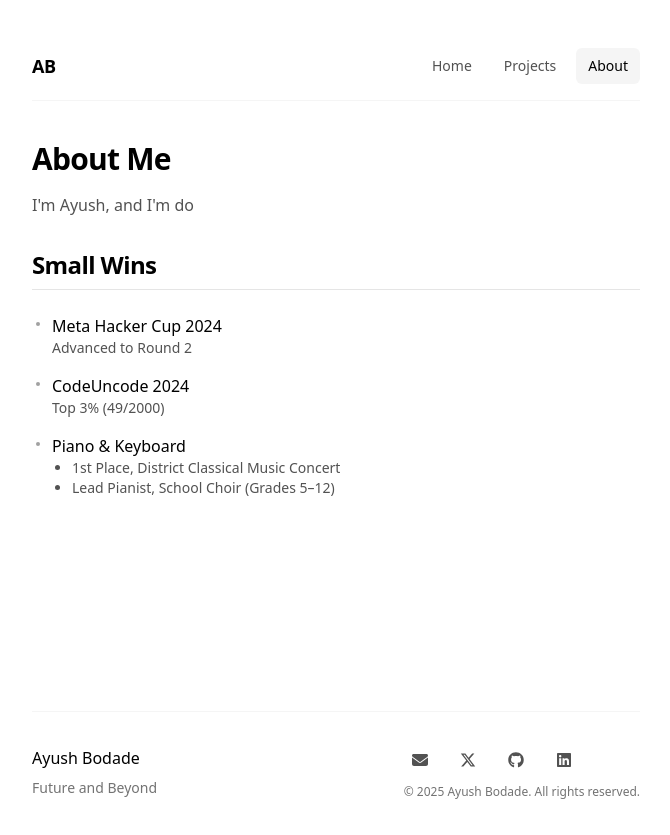
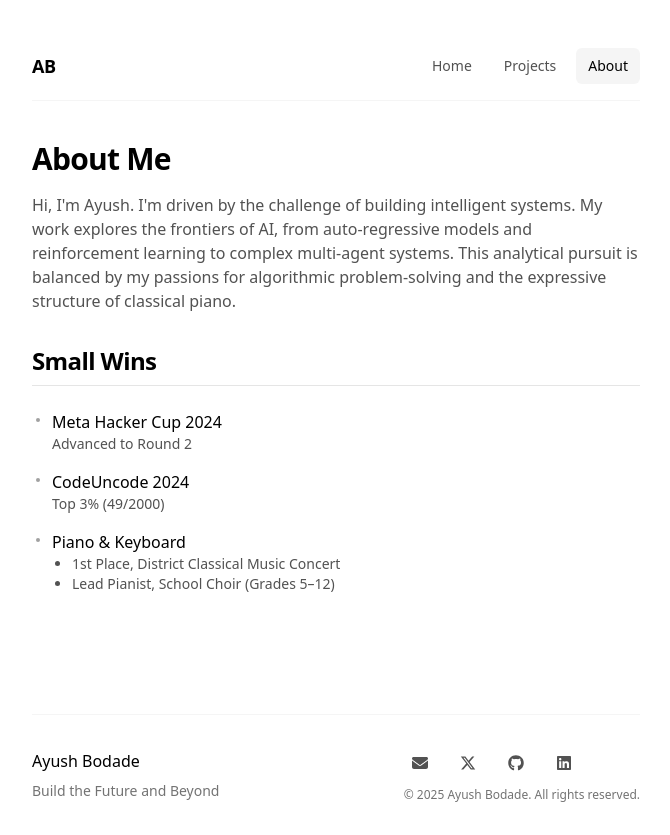
Before and after one commit to ayushb03/personal-website, a Next.js app: page /about in a window 1280 px wide. Shown: the whole page, without its empty margins (304-974 px from the left). Built offline with nearby package versions, Linux system fonts and the light colour scheme.

Commit message:
📝 chore: enhance About page content for clarity and engagement
- Updated personal description to better reflect interests in AI and music.
- Revised footer text for a more inspiring message.

```diff
--- a/src/app/about/page.tsx
+++ b/src/app/about/page.tsx
@@ -11,7 +11,10 @@ export default function AboutPage() {
       <div className="mb-8">
         <h1 className="text-3xl font-bold tracking-tight mb-4">About Me</h1>
         <p className="text-neutral-600 dark:text-neutral-400">
-          I'm Ayush, and I'm do
+          Hi, I&apos;m Ayush. I&apos;m driven by the challenge of building intelligent systems.
+          My work explores the frontiers of AI, from auto-regressive models and reinforcement learning
+          to complex multi-agent systems. This analytical pursuit is balanced by my passions for
+          algorithmic problem-solving and the expressive structure of classical piano.
         </p>
       </div>
 
--- a/src/components/footer.tsx
+++ b/src/components/footer.tsx
@@ -31,7 +31,7 @@ export default function Footer() {
         <div className="space-y-2">
           <div className="font-medium">Ayush Bodade</div>
           <p className="text-sm text-neutral-500 dark:text-neutral-400">
-            Future and Beyond
+            Build the Future and Beyond
           </p>
         </div>
         <div className="flex flex-col gap-2">
```
